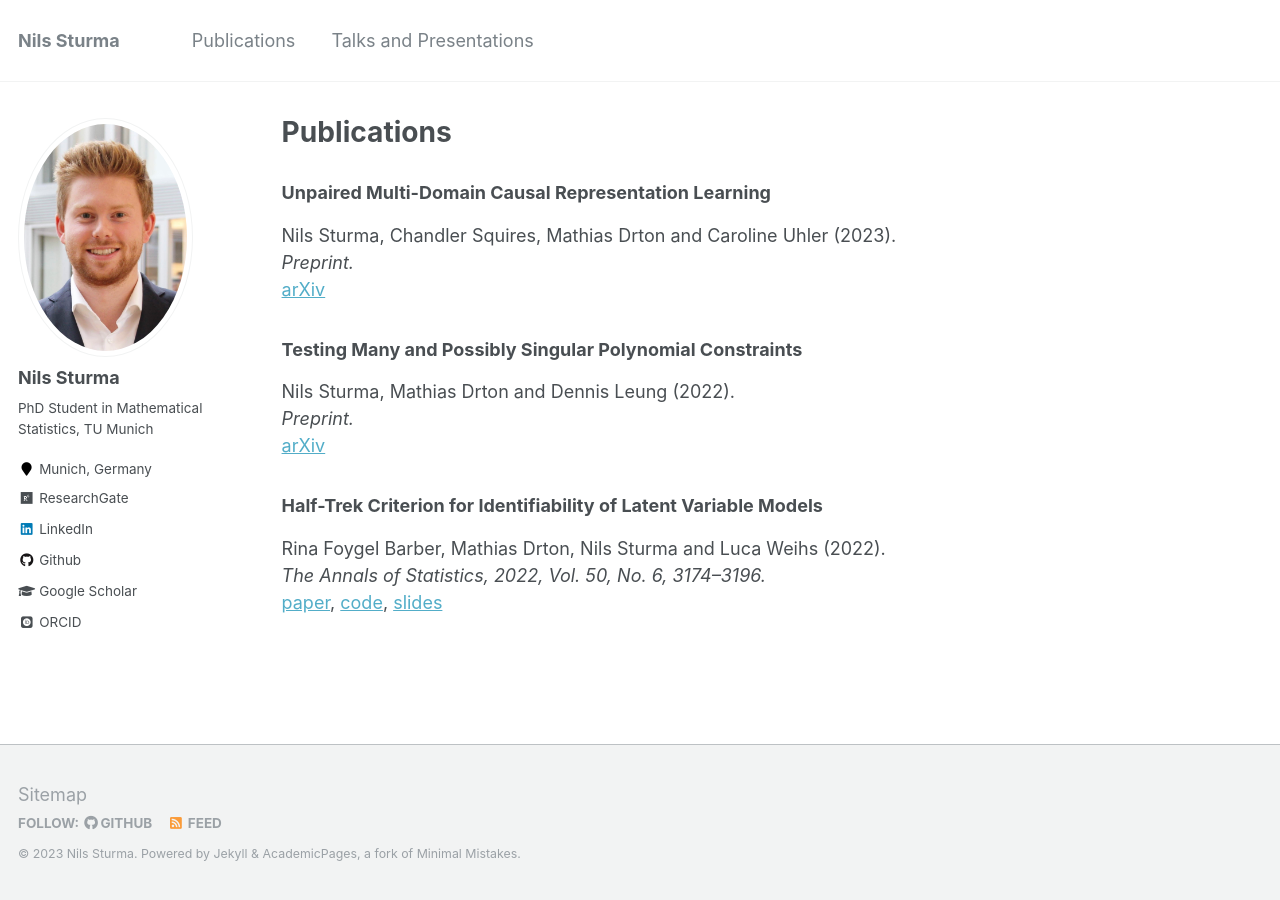
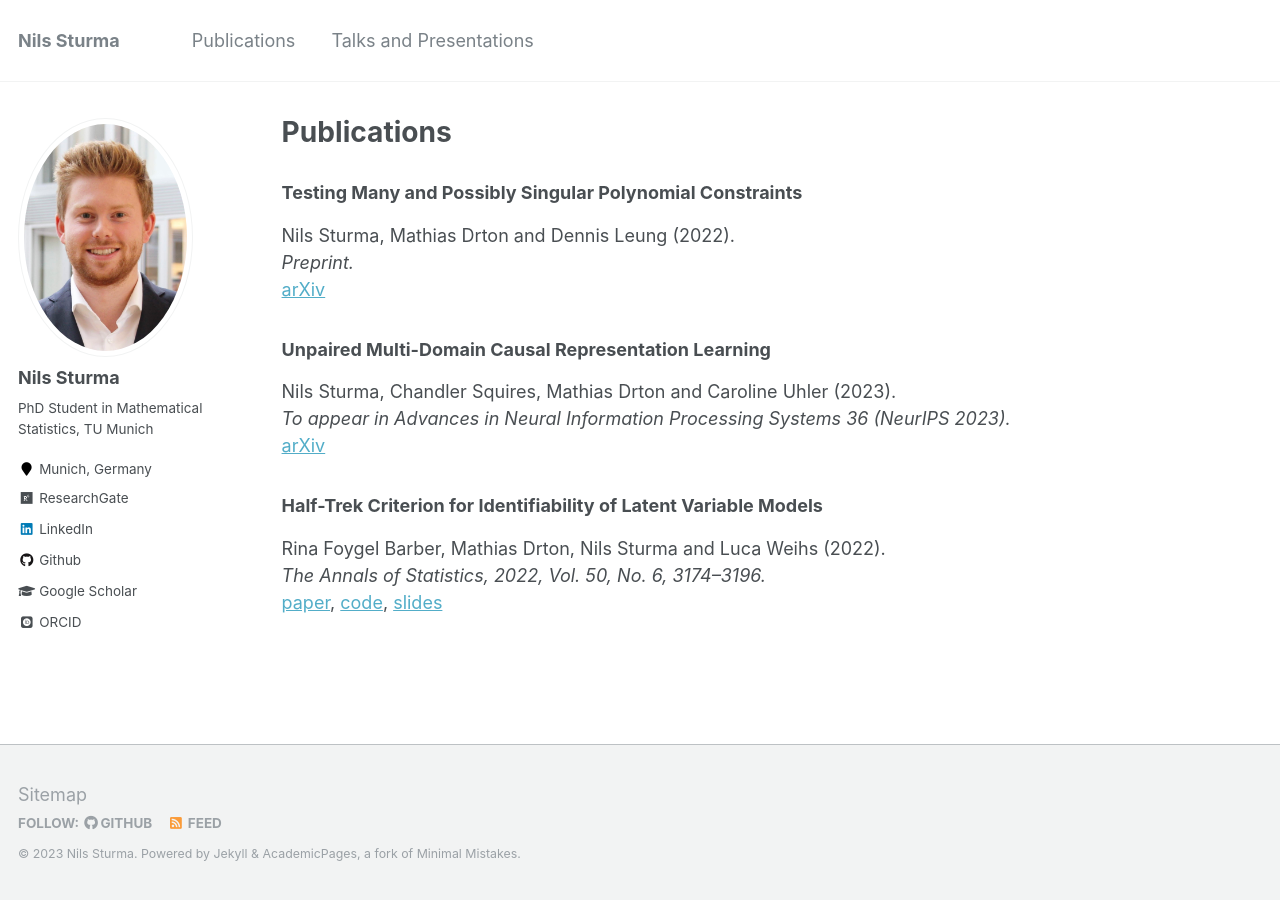
Before and after one commit to NilsSturma/nilssturma.github.io, a Jekyll site: the page built from _pages/publications.md, in a window 1280 px wide. Built offline with Jekyll 4.4.1, drawn with Linux system fonts in a browser that asks for light colours; some web fonts are replaced.

Commit message:
updated unpaired multi-domain publication

```diff
--- a/_pages/publications.md
+++ b/_pages/publications.md
@@ -15,16 +15,19 @@ author_profile: true
   {% include archive-single.html %}
 {% endfor %}
  -->
-### Unpaired Multi-Domain Causal Representation Learning
-Nils Sturma, Chandler Squires, Mathias Drton and Caroline Uhler (2023). \
-*Preprint.* \
-[arXiv](https://arxiv.org/abs/2302.00993)
-
 ### Testing Many and Possibly Singular Polynomial Constraints
 Nils Sturma, Mathias Drton and Dennis Leung (2022). \
 *Preprint.* \
 [arXiv](https://arxiv.org/abs/2208.11756)
 
+### Unpaired Multi-Domain Causal Representation Learning
+Nils Sturma, Chandler Squires, Mathias Drton and Caroline Uhler (2023). \
+*To appear in Advances in Neural Information Processing
+Systems 36 (NeurIPS 2023).* \
+[arXiv](https://arxiv.org/abs/2302.00993)
+
+
+
 ### Half-Trek Criterion for Identifiability of Latent Variable Models
 Rina Foygel Barber, Mathias Drton, Nils Sturma and Luca Weihs (2022). \
 *The Annals of Statistics, 2022, Vol. 50, No. 6, 3174–3196.* \
```
